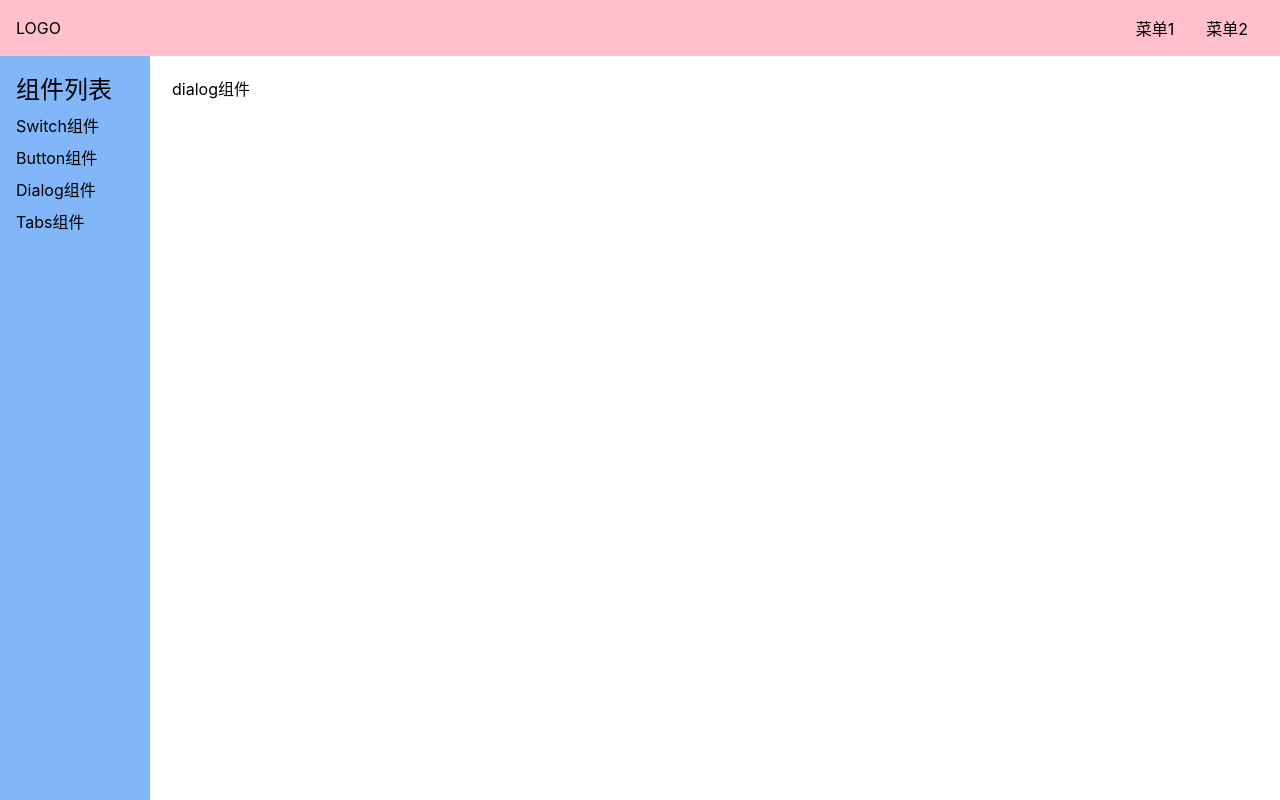
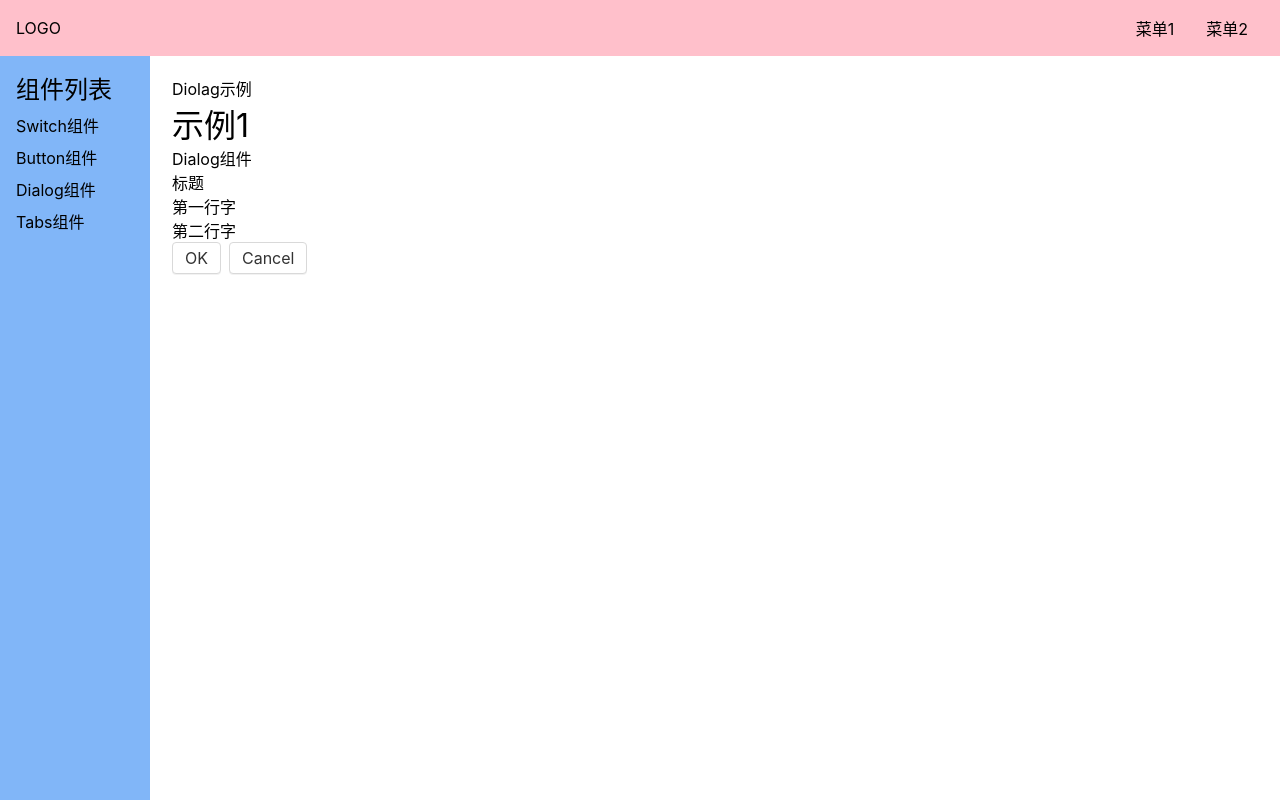
Before and after one commit to limo-chen/BabieUI, a Vue app: page /#/doc/Dialog in a window 1280 px wide. Built offline with nearby package versions, Linux system fonts and the light colour scheme.

Commit message:
创建DialogDemo组件

```diff
--- /dev/null
+++ b/src/lib/DialogDemo.vue
@@ -0,0 +1,22 @@
+<template>
+  <div class="dialog-overlay">Dialog组件</div>
+  <div class="dialog-wrapper">
+    <header>标题</header>
+    <main>
+      <p>第一行字</p>
+      <p>第二行字</p>
+    </main>
+    <footer>
+      <ButtonDemo>OK</ButtonDemo>
+      <ButtonDemo>Cancel</ButtonDemo>
+    </footer>
+  </div>
+</template>
+<script lang="ts">
+import ButtonDemo from "./ButtonDemo.vue";
+export default {
+  components: {
+    ButtonDemo,
+  },
+};
+</script>
--- a/src/views/Dialog.vue
+++ b/src/views/Dialog.vue
@@ -1 +1,13 @@
-<template><div>dialog组件</div></template>
+<template>
+  <div>Diolag示例</div>
+  <h1>示例1</h1>
+  <DialogDemo></DialogDemo>
+</template>
+<script lang="ts">
+import DialogDemo from "../lib/DialogDemo.vue";
+export default {
+  components: {
+    DialogDemo,
+  },
+};
+</script>
```
